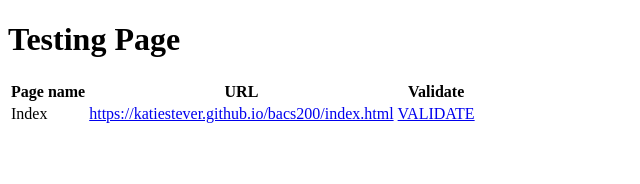
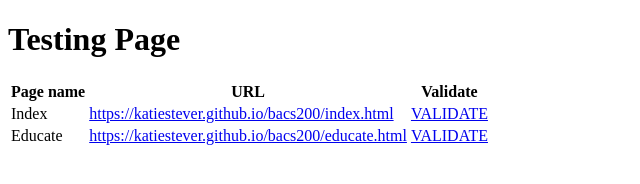
Before and after one commit to KatieStever/KatieStever.gethub.io, a plain HTML site: page bacs200/test.html in a window 1280 px wide. Shown: the whole page, without its empty margins (0-640 px from the left). Drawn offline with Linux system fonts and the light colour scheme.

Commit message:
Update test.html

```diff
--- a/bacs200/test.html
+++ b/bacs200/test.html
@@ -15,7 +15,14 @@
   <tr>
     <td>Index</td>
 	  <td><a href="index.html">https://katiestever.github.io/bacs200/index.html</a></td>
-	  <td><a href="https://validator.w3.org/nu/?showsource=yes&showimagereport=yes&doc=https%3A%2F%2Fkatiestever.github.io%2Fbacs200%2Findex.html">VALIDATE</a></td>
+	  <td><a href="https://validator.w3.org/nu/?showsource=yes&showimagereport=yes&doc=https%3A%2F%2Fkatiestever.github.io%2Fbacs200%2Findex.html">VALIDATE</a>
+	  </td>
+  </tr>
+  <tr>
+	<td>Educate</td>
+	  <td><a href="educate.html">https://katiestever.github.io/bacs200/educate.html</a></td>
+	  <td><a href="https://validator.w3.org/nu/?doc=https%3A%2F%2Fkatiestever.github.io%2Fbacs200%2Feducate.html">VALIDATE</a>
+	  </td>
   </tr>
 </table>
 </body>
```
